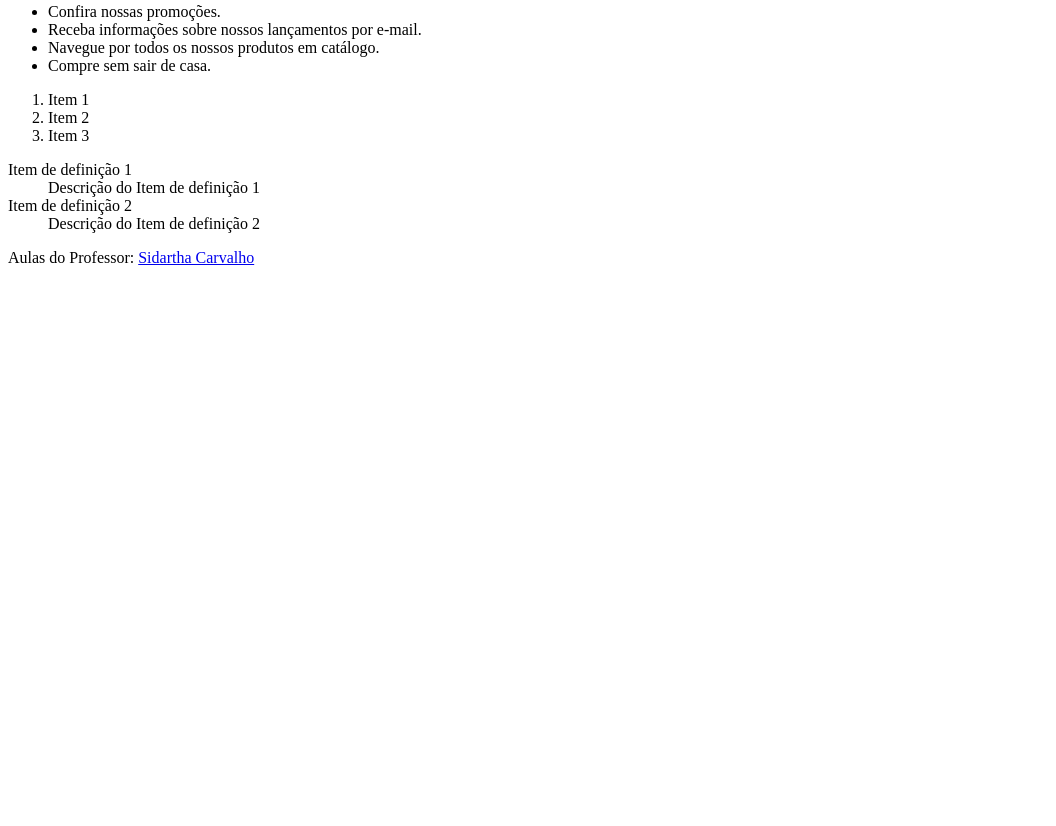
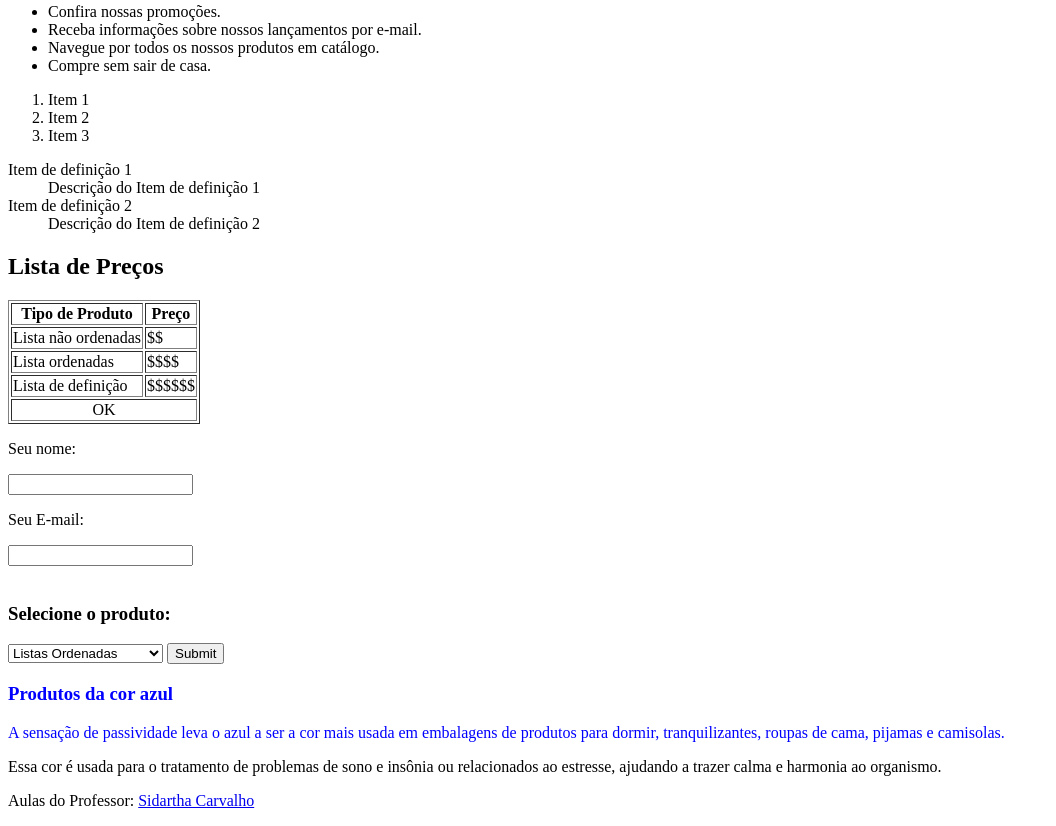
Before and after one commit to daviteixeira-dev/Desenvolvimento-de-Software-para-Web, a plain HTML site: page DSWeb_ExerciciosDeSala/Mirror Fashion/index.html in a window 1280 px wide. Shown: the part 308-1134 px from the top of the page, without its empty margins (0-1056 px from the left). Before the commit the page ends 800 px from the top, so only its background shows below. Drawn offline with Linux system fonts and the light colour scheme.

Commit message:
Mirror Fashion

```diff
--- a/DSWeb_ExerciciosDeSala/Mirror Fashion/index.html
+++ b/DSWeb_ExerciciosDeSala/Mirror Fashion/index.html
@@ -30,6 +30,49 @@
             <dt>Item de definição 2</dt>
                 <dd>Descrição do Item de definição 2</dd>
         </dl>
+        <h2>Lista de Preços</h2>
+        <table border="1">
+            <tr>
+                <th>Tipo de Produto</th>
+                <th>Preço</th>
+            </tr>
+            <tr>
+                <td>Lista não ordenadas</td>
+                <td>$$</td>
+            </tr>
+            <tr>
+                <td>Lista ordenadas</td>
+                <td>$$$$</td>
+            </tr>
+            <tr>
+                <td>Lista de definição</td>
+                <td>$$$$$$</td>
+            </tr>
+            <tr>
+                <td colspan="2" align="center">OK</td>
+            </tr>
+        </table>
+        <form action="">
+            <div>
+            <p>Seu nome:</p>
+            <input type="text">
+            <p>Seu E-mail:</p>
+            <input type="text">
+            </div>
+            <br>
+            <H3>Selecione o produto: </H3>
+            <select name="Itens" id="">
+                <option value="ordenadas">Listas Ordenadas</option>
+                <option value="naoOrdenadas">Listas Não Ordenadas</option>
+                <option value="definicao">Listas de Definição</option>
+            </select>
+            <input type="submit" value="Submit">
+        </form>
+        <div style="color:#0000ff">
+            <h3>Produtos da cor azul</h3>
+            <p>A sensação de passividade leva o azul a ser a cor mais usada em embalagens de produtos para dormir, tranquilizantes, roupas de cama, pijamas e camisolas.</p>
+        </div>
+        <p>Essa cor é usada para o tratamento de problemas de sono e insônia ou relacionados ao estresse, ajudando a trazer calma e harmonia ao organismo.</p>
         <p>Aulas do Professor: <a href="https://youtu.be/NTtH4nVkdNE">Sidartha Carvalho</a></p>
     </body>
 </html>
```
